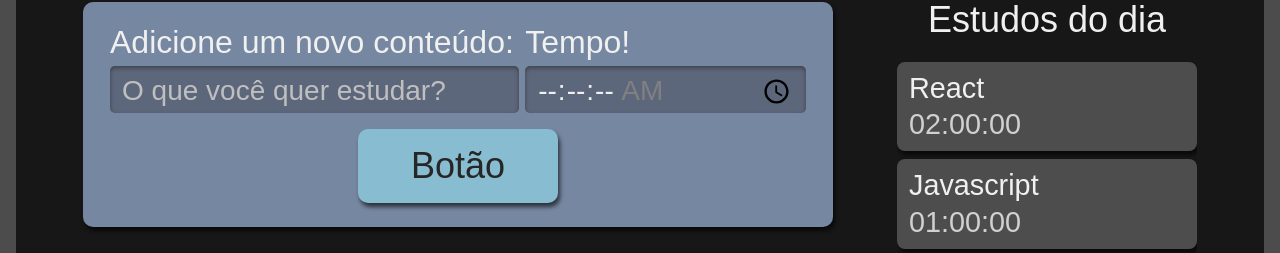
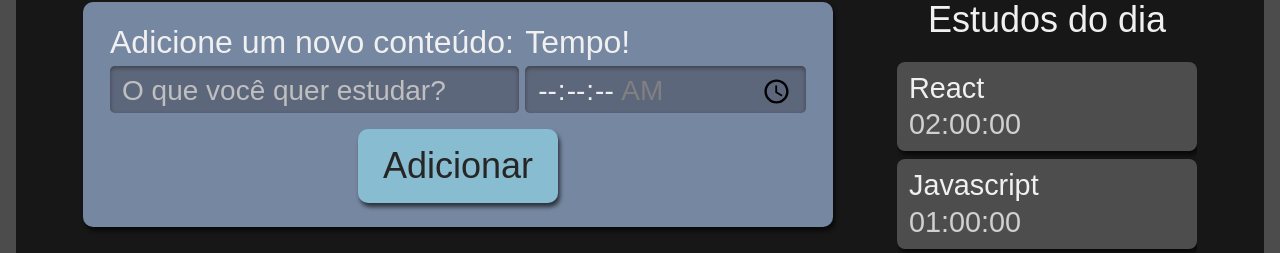
Before and after one commit to guiajalla/Aprendendo-React-Com-TS, a React (Create React App) app: page / in a window 1280 px wide. Shown: the part 222-475 px from the top of the page. Built offline with nearby package versions, Linux system fonts and the light colour scheme.

Commit message:
Conhecendo props

```diff
--- a/src/components/Button/index.tsx
+++ b/src/components/Button/index.tsx
@@ -1,11 +1,11 @@
 import React from "react";
 import style from "./Button.module.scss"
 
-class Button extends React.Component {
+class Button extends React.Component<{children?: React.ReactNode}> {
     render(){
         return (
             <button className={style.button}>
-                Botão
+                {this.props.children}
             </button>
         )
     }
--- a/src/components/Form/index.tsx
+++ b/src/components/Form/index.tsx
@@ -31,7 +31,9 @@
                         required
                     />
                 </div>
-                <Button />
+                <Button>
+                    Adicionar
+                </Button>
             </form>
         )
     }
--- /dev/null
+++ b/src/components/List/Item/index.tsx
@@ -0,0 +1,10 @@
+import style from "../List.module.scss";
+
+export default function Item({task, time} : {task: string, time: string}){
+    return (
+        <li className={style.item}>
+            <h3>{task}</h3>
+        <span>{time}</span>
+        </li>
+    )
+}
--- a/src/components/List/index.tsx
+++ b/src/components/List/index.tsx
@@ -1,5 +1,6 @@
 import React from "react";
 import style from './List.module.scss';
+import Item from "./Item";
 
 function List(){
     const tasks = [{
@@ -17,10 +18,10 @@
             <h2>Estudos do dia</h2>
             <ul>
                 {tasks.map((item, index) => (
-                    <li key={index} className={style.item}>
-                        <h3>{item.task}</h3>
-                        <span>{item.time}</span>
-                    </li>
+                    <Item
+                        key={index}
+                        {...item}
+                    />
                 ))}
             </ul>
         </aside>
```
